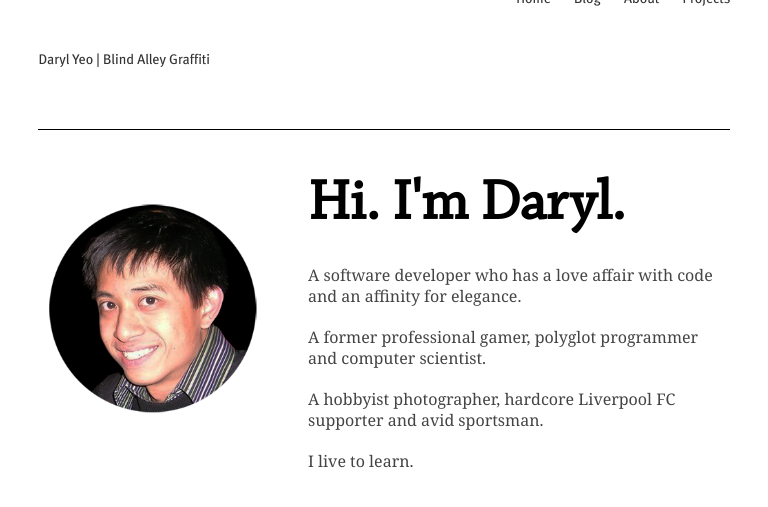
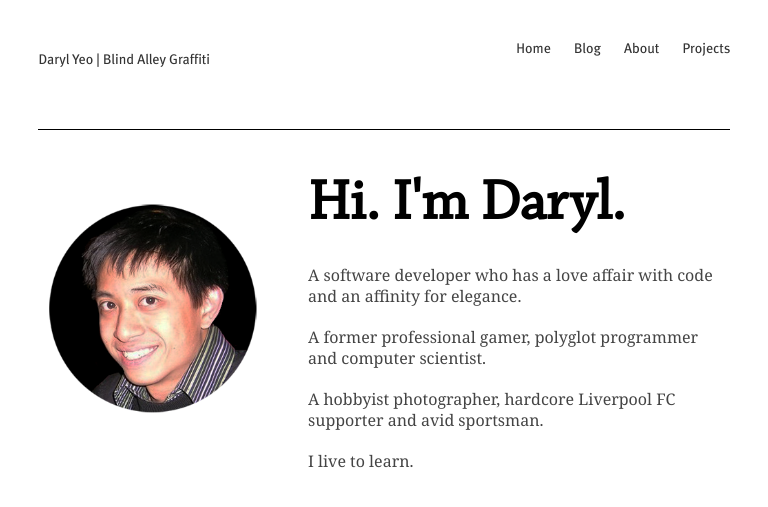
Before and after one commit to aacyun/jianxioy.github.com, a Jekyll site: the page built from index.html, in a window 768 px wide. Shown: the top 507 px of the page. Built offline with Jekyll 4.4.1, drawn with Linux system fonts in a browser that asks for light colours; Markdown is read by kramdown in place of the engine named in the settings.

Commit message:
Fixing mobile.

```diff
--- a/static/css/layout.css
+++ b/static/css/layout.css
@@ -146,7 +146,7 @@ h6 {
    			position: relative;
 			float: right;
 			right: -80px;
-			bottom: 100px;
+			bottom: 50px;
 		}
 	}
 
```
